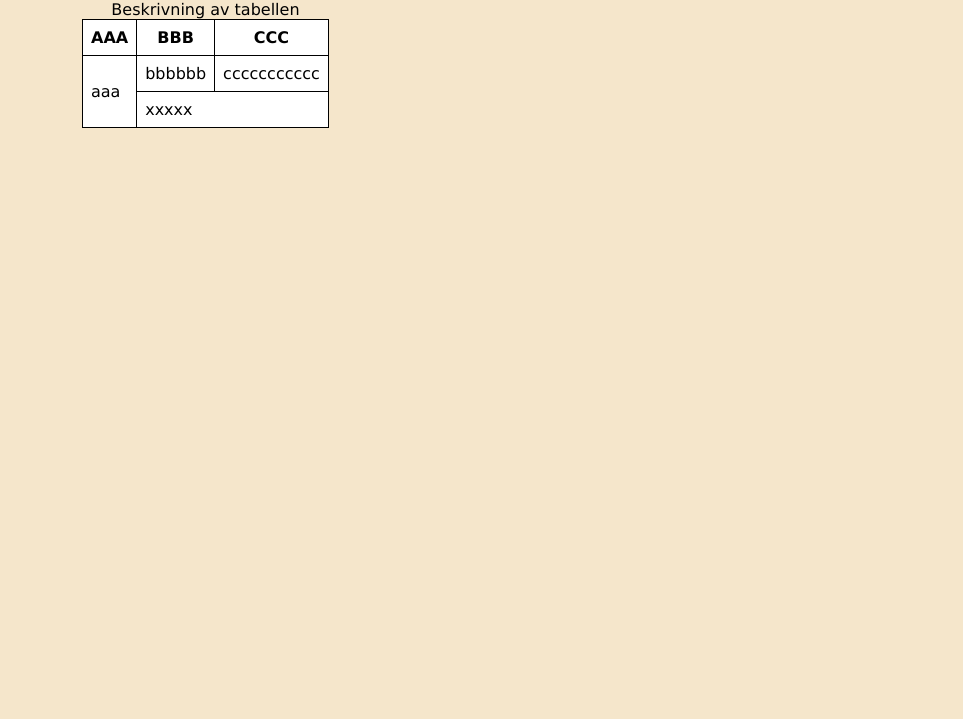
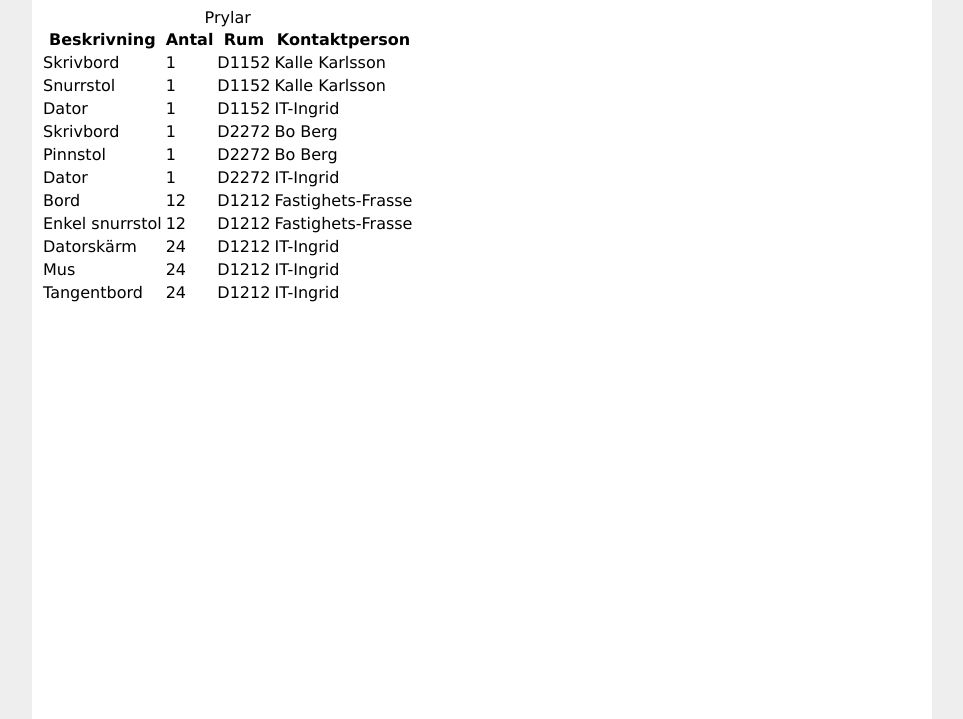
Before and after one commit to niklaspandersson/webbteknik1-lectures, a plain HTML site: page examples/F7a-ex1/index.html in a window 1280 px wide. Shown: the part 81-800 px from the top of the page, without its empty margins (158-1121 px from the left). Drawn offline with Linux system fonts and the light colour scheme.

Commit message:
Style F7a & F7c examples

```diff
--- a/examples/F7a-ex1/css/style.css
+++ b/examples/F7a-ex1/css/style.css
@@ -2,32 +2,41 @@
 
 /* ----- Grundstil för webbsidan ----- */
 
-html {
-    font-size: 16px;
-}
-
-html, body, div {
+html,
+body,
+div {
     margin: 0;
-    padding: 0;
     box-sizing: border-box;
 }
 
+html {
+    font-family: Verdana, Geneva, Tahoma, sans-serif;
+    font-size: 16px;
+    background-color: #eee;
+}
+
 body {
-    background-color: #f5e6cb;
-    color: #000000;
-    font-family: Verdana, Geneva, Tahoma, sans-serif;
-    max-width: 800px;
+    background-color: white;
+    padding: 8px;
+    max-width: 900px;
     margin: 0 auto;
+    display: flex;
+    min-height: 100vh;
 }
 
 /* ----- Stil för experiment i exemplet ----- */
 
 table {
-    border-collapse: collapse;
-    background-color: #FFF;
+    /* border-collapse: collapse; */
+    /* background-color: #d5e2f6; */
 }
 
-th, td {
-    border: 1px solid #000;
-    padding: 8px;
+th,
+td {
+    /* border: 1px solid #000; */
+    /* padding: 8px; */
 }
+
+/* tr:nth-child(2n) {
+    background-color: rgba(255, 255, 255, .5);
+} */
--- a/examples/F7a-ex1/index.html
+++ b/examples/F7a-ex1/index.html
@@ -9,22 +9,88 @@
 </head>
 
 <body>
+    <main>
         <h1>Test av tabell</h1>
         <table>
-        <caption>Beskrivning av tabellen</caption>
+            <caption>Prylar</caption>
             <tr>
-            <th>AAA</th>
-            <th>BBB</th>
-            <th>CCC</th>
+                <th>Beskrivning</th>
+                <th>Antal</th>
+                <th>Rum</th>
+                <th>Kontaktperson</th>
+            </tr>
+            <!-- <tr>
+                <td colspan="4" class="section">Kontor</td>
+            </tr> -->
+            <tr>
+                <td>Skrivbord</td>
+                <td>1</td>
+                <td>D1152</td>
+                <td>Kalle Karlsson</td>
             </tr>
             <tr>
-            <td rowspan="2">aaa</td>
-            <td>bbbbbb</td>
-            <td>ccccccccccc</td>
+                <td>Snurrstol</td>
+                <td>1</td>
+                <td>D1152</td>
+                <td>Kalle Karlsson</td>
             </tr>
             <tr>
-            <td colspan="2">xxxxx</td>
+                <td>Dator</td>
+                <td>1</td>
+                <td>D1152</td>
+                <td>IT-Ingrid</td>
+            </tr>
+            <tr>
+                <td>Skrivbord</td>
+                <td>1</td>
+                <td>D2272</td>
+                <td>Bo Berg</td>
+            </tr>
+            <tr>
+                <td>Pinnstol</td>
+                <td>1</td>
+                <td>D2272</td>
+                <td>Bo Berg</td>
+            </tr>
+            <tr>
+                <td>Dator</td>
+                <td>1</td>
+                <td>D2272</td>
+                <td>IT-Ingrid</td>
+            </tr>
+            <!-- <tr>
+                <td colspan="4" class="section">Datorsalar</td>
+            </tr> -->
+            <tr>
+                <td>Bord</td>
+                <td>12</td>
+                <td>D1212</td>
+                <td>Fastighets-Frasse</td>
+            </tr>
+            <tr>
+                <td>Enkel snurrstol</td>
+                <td>12</td>
+                <td>D1212</td>
+                <td>Fastighets-Frasse</td>
+            </tr>
+            <tr>
+                <td>Datorskärm</td>
+                <td>24</td>
+                <td>D1212</td>
+                <td>IT-Ingrid</td>
+            </tr>
+            <tr>
+                <td>Mus</td>
+                <td>24</td>
+                <td>D1212</td>
+                <td>IT-Ingrid</td>
+            </tr>
+            <tr>
+                <td>Tangentbord</td>
+                <td>24</td>
+                <td>D1212</td>
+                <td>IT-Ingrid</td>
             </tr>
         </table>
-
+    </main>
 </html>
--- a/examples/F7c-ex1/css/style.css
+++ b/examples/F7c-ex1/css/style.css
@@ -2,22 +2,25 @@
 
 /* ----- Grundstil för webbsidan ----- */
 
-html {
-    font-size: 16px;
-}
-
-html, body, div {
+html,
+body,
+div {
     margin: 0;
-    padding: 0;
     box-sizing: border-box;
 }
 
+html {
+    font-family: Verdana, Geneva, Tahoma, sans-serif;
+    font-size: 16px;
+    background-color: #eee;
+}
+
 body {
-    background-color: #f5e6cb;
-    color: #000000;
-    font-family: Verdana, Geneva, Tahoma, sans-serif;
+    background-color: white;
+    padding: 15px;
     max-width: 800px;
     margin: 0 auto;
+    flex-direction: column;
 }
 
 /* ----- Stil för experiment i exemplet ----- */
```
Also changed, not shown: examples/F7c-ex1/index.html (+2 -2 lines). Lines whose indentation alone changed are shown as unchanged.
